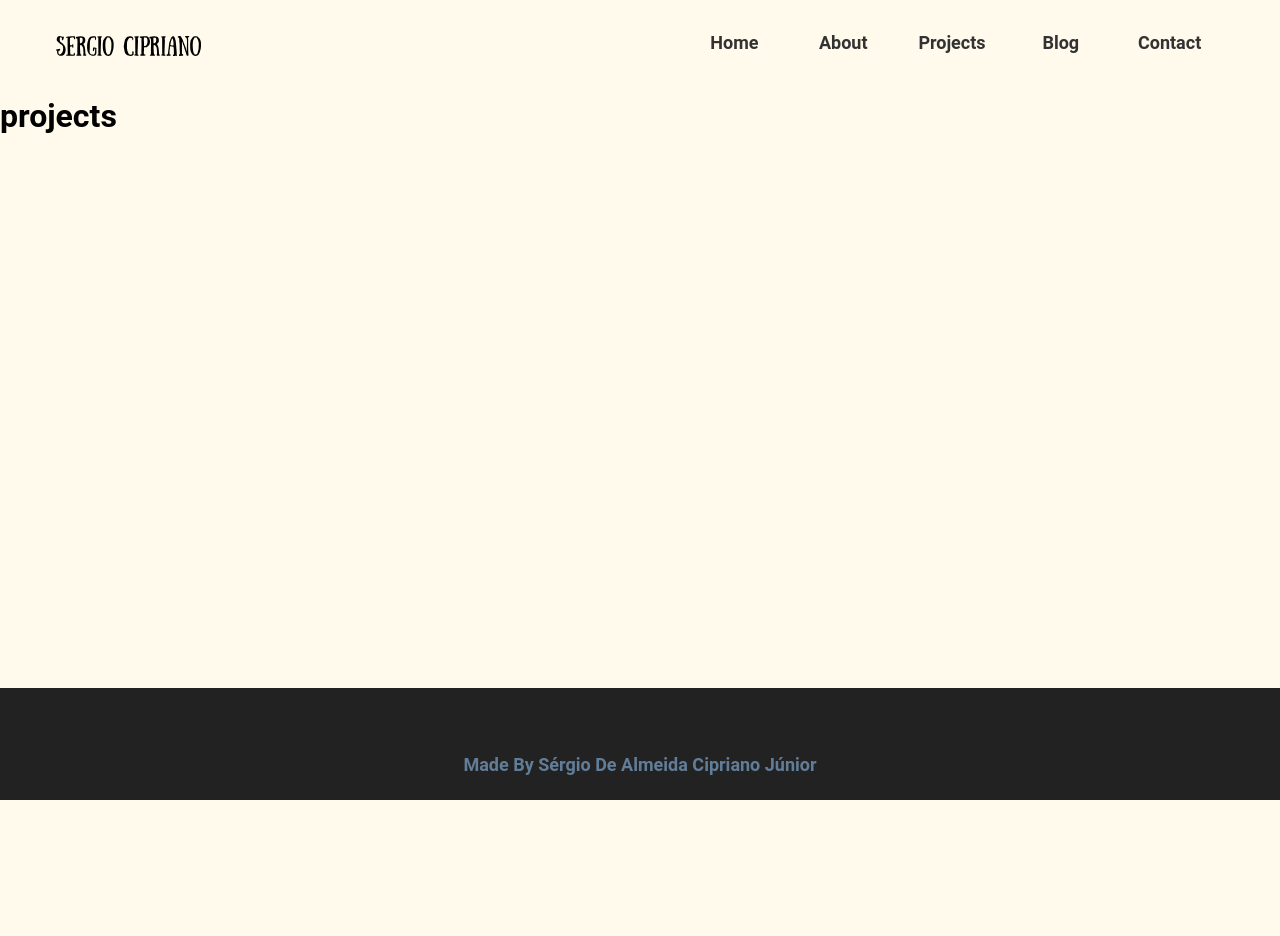
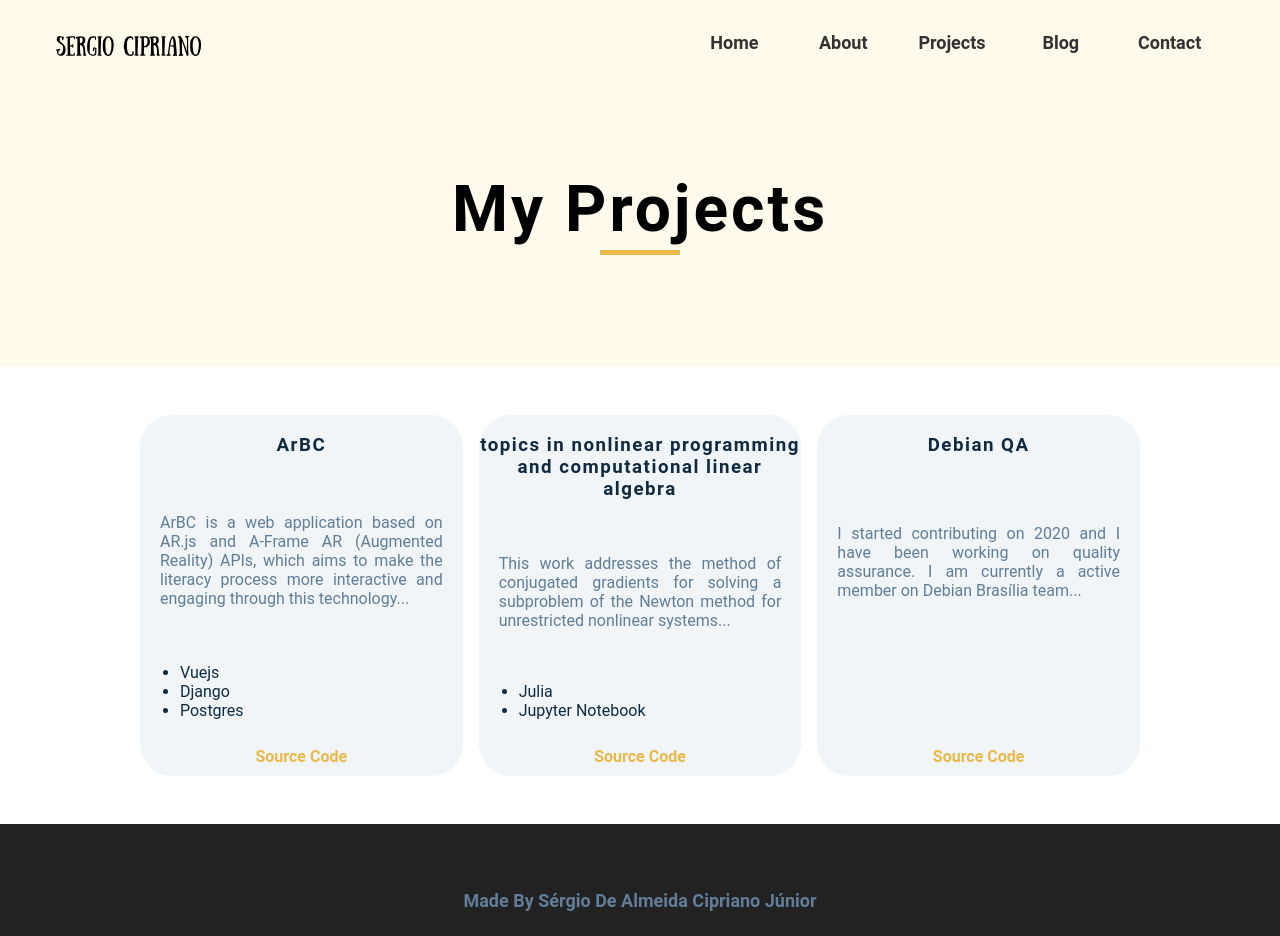
Before and after one commit to sergiosacj/sergiosacj, a React (Create React App) app: page /projects in a window 1280 px wide. Before the commit the page ends 800 px from the top, so only its background shows below. Built offline with nearby package versions, Linux system fonts and the light colour scheme; some icons are missing.

Commit message:
projects: first version of ugly cards

```diff
--- a/src/pages/Projects/_projects.tsx
+++ b/src/pages/Projects/_projects.tsx
@@ -1,9 +1,25 @@
 export const projects = [
   {
     name: "ArBC",
-    source: "https://github.com/sergiosacj/2019.2-ArBC",
+    source: "https://github.com/sergiosacj/",
+    technologies: ["Vuejs", "Django", "Postgres"],
+    description:
+      "ArBC is a web application based on AR.js and A-Frame AR (Augmented Reality) APIs, which aims to make the literacy process more interactive and engaging through this technology",
+  },
+  {
+    name:
+      "topics in nonlinear programming and computational linear algebra",
+    source: "https://github.com/sergiosacj/IC-2019-2020",
+    technologies: ["Julia", "Jupyter Notebook"],
+    description:
+      "This work addresses the method of conjugated gradients for solving a subproblem of the Newton method for unrestricted nonlinear systems",
+  },
+  {
+    name: "Debian QA",
+    source:
+      "https://qa.debian.org/developer.php?login=sergiosacj%40hotmail.com.br&comaint=yes",
     technologies: [],
     description:
-      "ArBC is a web application based on AR.js and A-Frame AR (Augmented Reality) APIs, which aims to make the literacy process more interactive and engaging through this technology.",
+      "I started contributing on 2020 and I have been working on quality assurance. I am currently a active member on Debian Brasília team",
   },
 ];
--- a/src/pages/Projects/index.scss
+++ b/src/pages/Projects/index.scss
@@ -0,0 +1,78 @@
+@import "../../partials/body";
+@import "../../partials/titles";
+
+.container {
+  width: 100%;
+  height: 100%;
+
+  .projects-page {
+    display: flex;
+    flex-wrap: wrap;
+    flex-direction: column;
+    margin: auto;
+    margin-top: 6em;
+
+    h1 {
+      @extend %h1-title;
+      font-size: 4em;
+      flex: 1;
+    }
+    .underline {
+      @include underline(5em, 0.3em, $secondary-color, center);
+      margin: auto;
+      margin-bottom: 4em;
+    }
+    .projects {
+      background-color: white;
+      margin-top: 3em;
+      height: 100%;
+
+      .projects-container {
+        max-width: 1000px;
+        margin: auto;
+        margin-top: 3em;
+        margin-bottom: 3em;
+        display: grid;
+        grid-template-columns: repeat(
+          auto-fill,
+          minmax(300px, 1fr)
+        );
+        gap: 3rem 1rem;
+
+        article {
+          background-color: #f1f5f8;
+          color: #102a42;
+          height: 100%;
+          border-radius: 2em;
+          display: flex;
+          flex-direction: column;
+
+          h3 {
+            flex: 0.5;
+            text-align: center;
+            letter-spacing: 1.5px;
+          }
+          p {
+            flex: 2;
+            text-align: justify;
+            color: #617d98;
+            padding: 20px;
+          }
+          .links {
+            height: 40px;
+            display: flex;
+            place-items: center;
+
+            a {
+              margin: auto;
+              text-decoration: none;
+              text-transform: capitalize;
+              font-weight: bold;
+              color: $secondary-color;
+            }
+          }
+        }
+      }
+    }
+  }
+}
--- a/src/pages/Projects/index.tsx
+++ b/src/pages/Projects/index.tsx
@@ -6,9 +6,10 @@ const Projects: React.FC = () => {
   return (
     <div className="container">
       <div className="projects-page">
-        <h1>projects</h1>
+        <h1>my projects</h1>
         <div className="underline"></div>
         <div className="projects">
+          <div className="projects-container">
             {projects.map((project) => {
               const {
                 name,
@@ -16,8 +17,22 @@ const Projects: React.FC = () => {
                 technologies,
                 description,
               } = project;
-            return <article></article>;
+              return (
+                <article>
+                  <h3>{name}</h3>
+                  <p>{description.slice(0, 200)}...</p>
+                  <ul>
+                    {technologies.map((item, index) => {
+                      return <li key={index}>{item}</li>;
                     })}
+                  </ul>
+                  <div className="links">
+                    <a href={source}>source code</a>
+                  </div>
+                </article>
+              );
+            })}
+          </div>
         </div>
       </div>
     </div>
```
Lines whose indentation alone changed are shown as unchanged.
